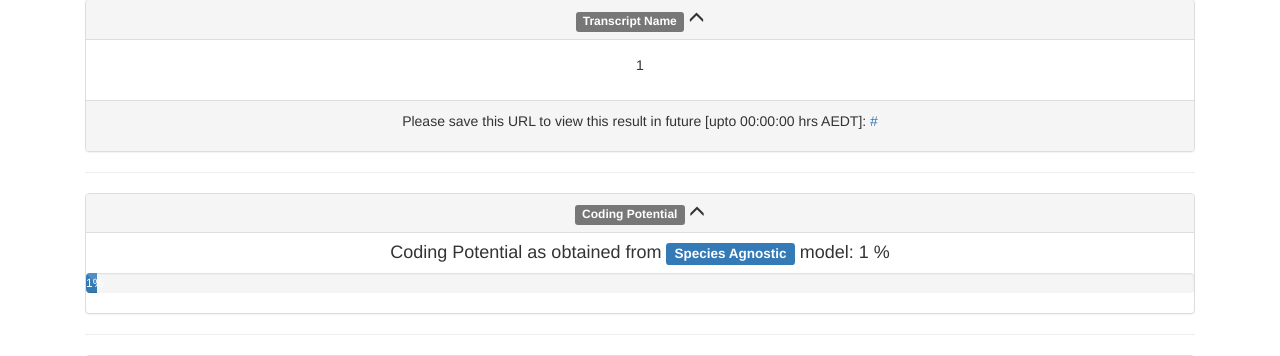
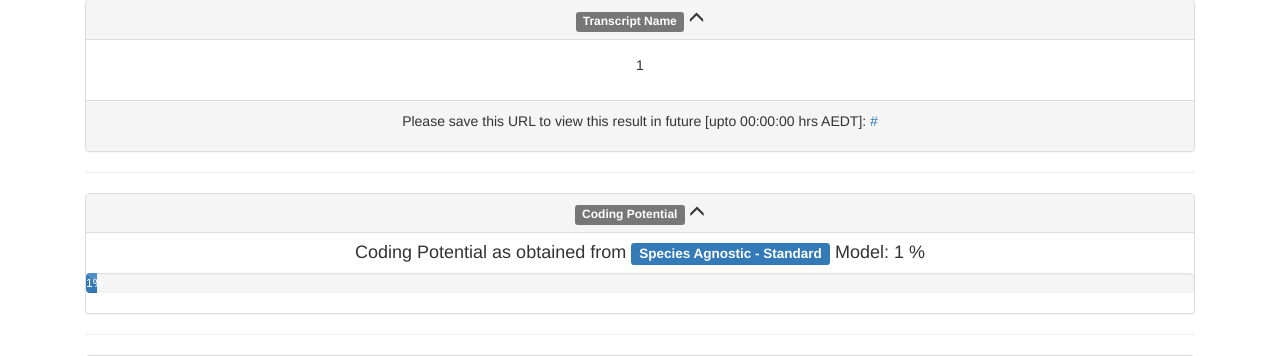
Before and after one commit to ryashpal/cidmirnaweb, a Django app: template templates/linc2function_result.html in a window 1280 px wide. Shown: the part 218-574 px from the top of the page. Run offline with Django 3.2, Linux system fonts and the light colour scheme; the template is opened without the code that fills it: most values are stand-ins (such as "Sample title", 1, 10 or a date in 2020); some libraries are stand-ins or nearby versions.

Commit message:
display and log model type

```diff
--- a/linc2function/linc2functionUsecase.py
+++ b/linc2function/linc2functionUsecase.py
@@ -43,6 +43,7 @@ def annotateFastaFile(uid, model, modelType):
             'percentage': percentage,
             'sequence': sequence,
             'model': model,
+            'type': modelType,
             'arc_diagram_path': arc_diagram_path,
             'twod_diagram_path': twod_diagram_path,
             'headers': headers,
@@ -50,6 +51,6 @@ def annotateFastaFile(uid, model, modelType):
             'transcript_id': fasta_id,
             'url': url,
             }
-        logging.info('linc2function|' + model + '|' + fasta_id + '|' + sequence + '|' + uid + '|' + str(percentage))
+        logging.info('linc2function|' + model + '|' modelType + '|' + fasta_id + '|' + sequence + '|' + uid + '|' + str(percentage))
 
     return args
--- a/templates/linc2function_result.html
+++ b/templates/linc2function_result.html
@@ -35,10 +35,14 @@
             <span name="toggle_pnl" class="glyphicon glyphicon-menu-up" aria-hidden="true" data-toggle="collapse" href="#coding_potential_pnl"></span>
         </h3>
     </div>
-    {% if model == 'hs' %}
-    <h4>Coding Potential as obtained from <span class="label label-primary">Human Specific</span> model: {{percentage}} %</h4>
+    {% if model == 'hs' and type == 'basic'%}
+    <h4>Coding Potential as obtained from <span class="label label-primary">Human Specific - Basic</span> Model: {{percentage}} %</h4>
+    {% elif model == 'hs' and type == 'standard'%}
+    <h4>Coding Potential as obtained from <span class="label label-primary">Human Specific - Standard</span> Model: {{percentage}} %</h4>
+    {% elif model == 'sa' and type == 'basic'%}
+    <h4>Coding Potential as obtained from <span class="label label-primary">Species Agnostic - Basic</span> Model: {{percentage}} %</h4>
     {% else %}
-    <h4>Coding Potential as obtained from <span class="label label-primary">Species Agnostic</span> model: {{percentage}} %</h4>
+    <h4>Coding Potential as obtained from <span class="label label-primary">Species Agnostic - Standard</span> Model: {{percentage}} %</h4>
     {% endif %}
     <div id="coding_potential_pnl" class="progress collapse in" data-toggle="tooltip" title="Coding Potential Percentage for the Given Sequence">
         <div
```
